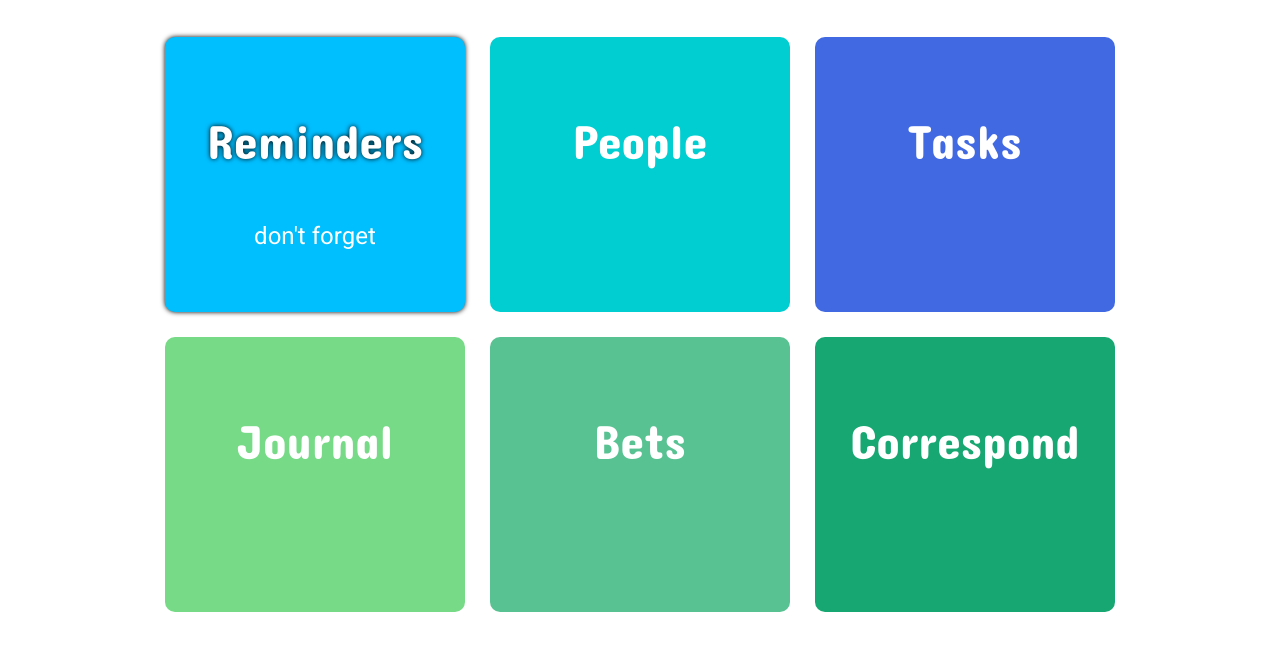
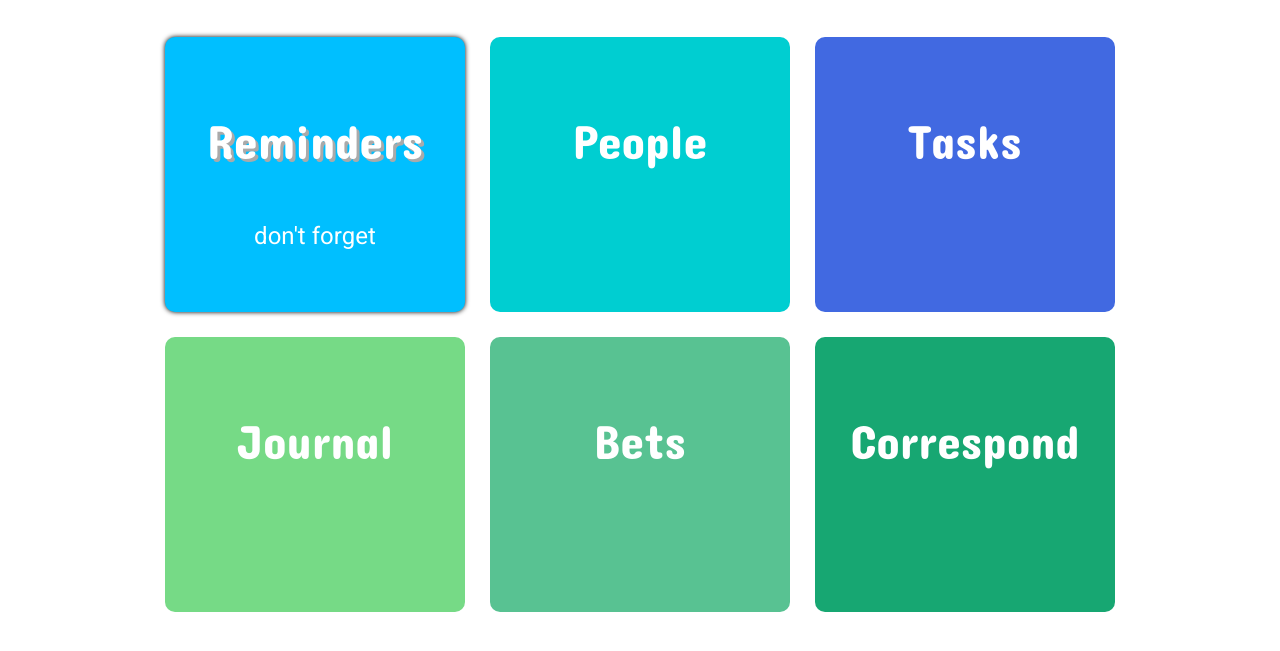
Before and after one commit to mthofstadter/nolvide, a plain HTML site: page index.html in a window 1280 px wide. In both pictures the pointer is over the element "Reminders". Shown: the part 63-714 px from the top of the page. Drawn offline with Linux system fonts and the light colour scheme.

Commit message:
Nolvide a estar en el centro porfa
potentially centering Nolvide logo?
Text-shadow update to hover on cards

```diff
--- a/style.css
+++ b/style.css
@@ -33,12 +33,14 @@ ul {
   list-style-type: none;
 }
 
+
 #logo {
   color: white;
   text-decoration: none;
   font-size: 30px;
   font-family: 'Bungee Shade', sans-serif;
   letter-spacing: 3px;
+  height: 60px;
 }
 
 @media only screen and (max-width: 600px) {
@@ -184,7 +186,7 @@ h6 {
 }
 
 .rememoryBox:hover h6 {
-  text-shadow: 0px 0px 5px black;
+  text-shadow: 3px 3px #aaaaaa;
   transition: all 0.2s ease-out;
 }
 
```
